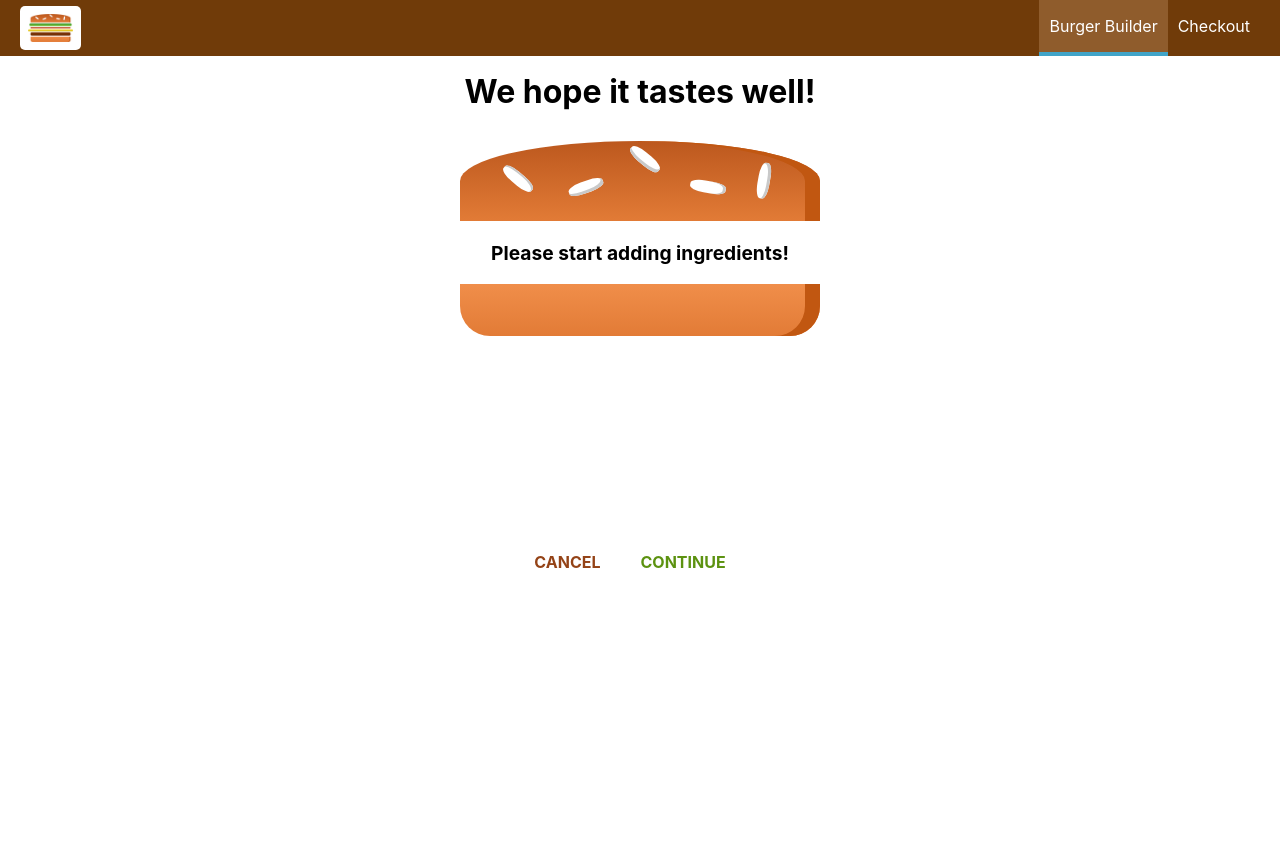
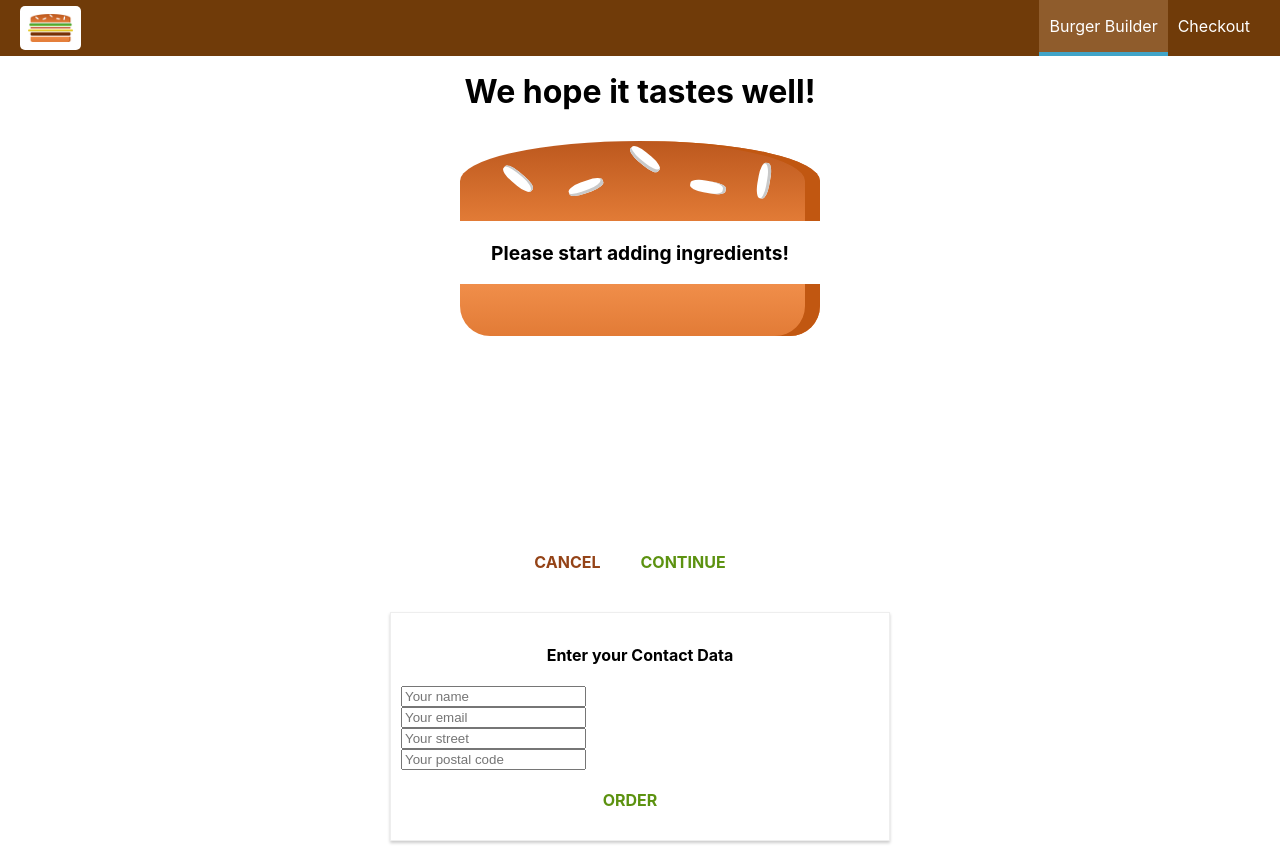
Before and after one commit to fabricioLVmagalhaes/burger-builder, a React (Create React App) app: page /checkout in a window 1280 px wide. Both pictures are taken after a click on the button "CONTINUE". Before the commit the page ends 800 px from the top, so only its background shows below. Built offline with nearby package versions, Linux system fonts and the light colour scheme.

Commit message:
Navigating to the Contact Data Component

```diff
--- a/src/containers/Checkout/Checkout.js
+++ b/src/containers/Checkout/Checkout.js
@@ -1,32 +1,33 @@
-import React, { Component } from 'react'
-import CheckoutSummary from '../../components/Order/CheckoutSumary/CheckoutSummary'
-
+import React, { Component } from 'react';
+import { Route } from 'react-router-dom';
+import CheckoutSummary from '../../components/Order/CheckoutSumary/CheckoutSummary';
+import ContactData from '../ContactData/ContactData';
 export default class Checkout extends Component {
   state = {
     ingredients: {
       salad: 1,
       meat: 1,
       cheese: 1,
-      bacon: 1
-    }
-  }
+      bacon: 1,
+    },
+  };
 
   componentDidMount() {
     const query = new URLSearchParams(this.props.location.search);
     const ingredients = {};
-    for (let param of query.entries()){
-      ingredients[param[0]] = +param[1]
+    for (let param of query.entries()) {
+      ingredients[param[0]] = +param[1];
     }
-    this.setState({ingredients: ingredients})
+    this.setState({ ingredients: ingredients });
   }
 
   checkoutCancelledHandler = () => {
     this.props.history.goBack();
-  }
+  };
 
   checkoutContinuedHandler = () => {
     this.props.history.replace('/checkout/contact-data');
-  }
+  };
 
   render() {
     return (
@@ -36,7 +37,8 @@
           checkoutCancelled={this.checkoutCancelledHandler}
           checkoutContinued={this.checkoutContinuedHandler}
         />
+        <Route path={this.props.match.path + '/contact-data'} component={ContactData} />
       </div>
-    )
+    );
   }
 }
--- /dev/null
+++ b/src/containers/ContactData/ContactData.js
@@ -0,0 +1,30 @@
+import React, { Component } from 'react'
+import Button from '../../components/UI/Button/Button'
+import styles from './ContactData.module.css'
+
+class ContactData extends Component {
+  state = {
+    name: '',
+    email: '',
+    address: {
+      street: '',
+      postalCode: ''
+    }
+  }
+  render() {
+    return (
+      <div className={styles.ContactData}>
+        <h4>Enter your Contact Data</h4>
+        <form>
+          <input className={styles.Input} type="text" name="name" placeholder="Your name" />
+          <input className={styles.Input} type="email" name="email" placeholder="Your email" />
+          <input className={styles.Input} type="text" name="street" placeholder="Your street" />
+          <input className={styles.Input} type="text" name="postal" placeholder="Your postal code" />
+          <Button btnType="Success">ORDER</Button>
+        </form>
+      </div>
+    )
+  }
+}
+
+export default ContactData;
--- /dev/null
+++ b/src/containers/ContactData/ContactData.module.css
@@ -0,0 +1,19 @@
+.ContactData {
+  margin: 20px auto;
+  width: 80%;
+  text-align: center;
+  box-shadow: 0 2px 3px #ccc;
+  border: 1px solid #eee;
+  padding: 10px;
+  box-sizing: border-box;
+}
+
+.Input {
+  display: block;
+}
+
+@media (min-width: 600px) {
+  .ContactData{
+    width: 500px;
+  }
+}
```
